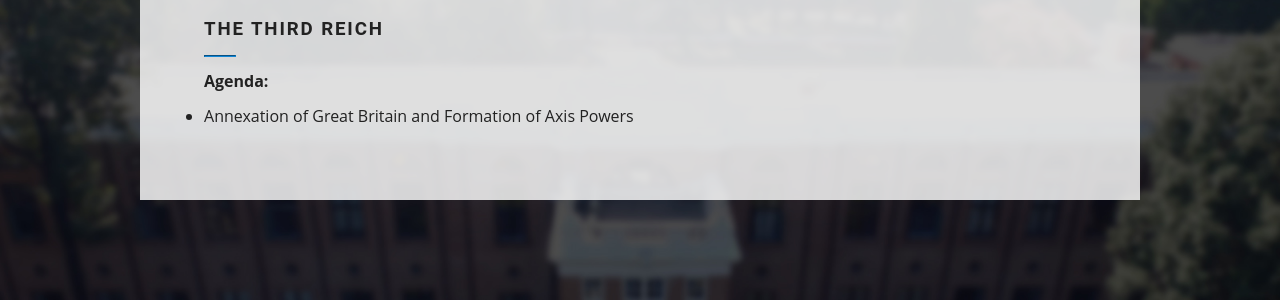
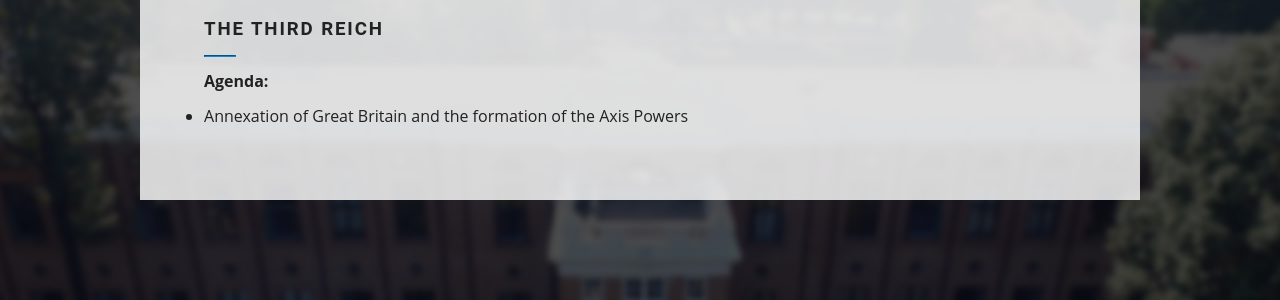
Before and after one commit to pratinav/dsmun18.com, a Jekyll site: the page built from committees/third-reich.md, in a window 1280 px wide. Shown: the part 204-504 px from the top of the page. Built offline with Jekyll 4.4.1, drawn with Linux system fonts in a browser that asks for light colours; some web fonts are replaced.

Commit message:
Fix Third Reich's agenda

```diff
--- a/committees/third-reich.md
+++ b/committees/third-reich.md
@@ -2,4 +2,4 @@
 permalink: /committees/third-reich/
 title: The Third Reich
 ---
-- Annexation of Great Britain and Formation of Axis Powers
+- Annexation of Great Britain and the formation of the Axis Powers
```
Also changed, not shown: 1 other file.
